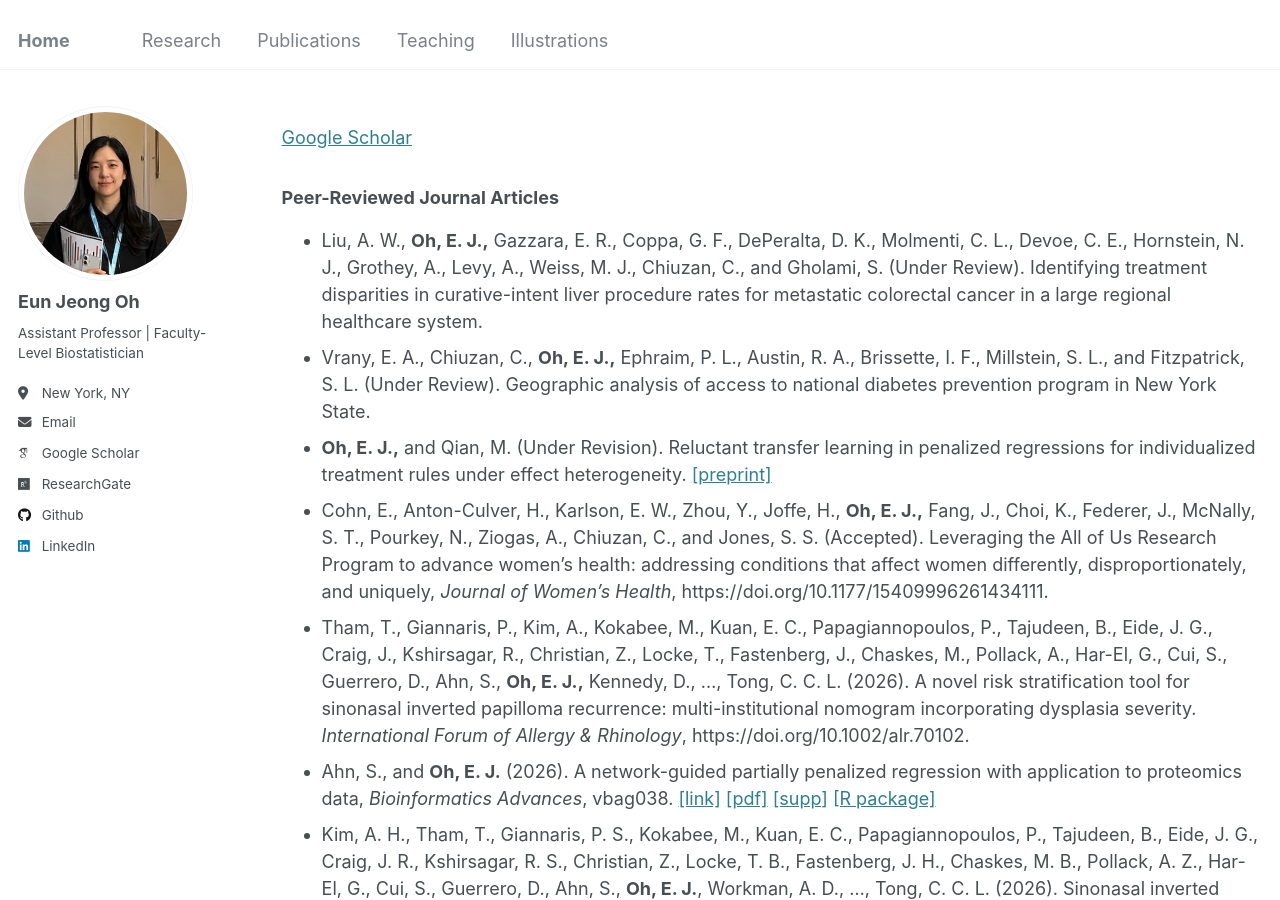
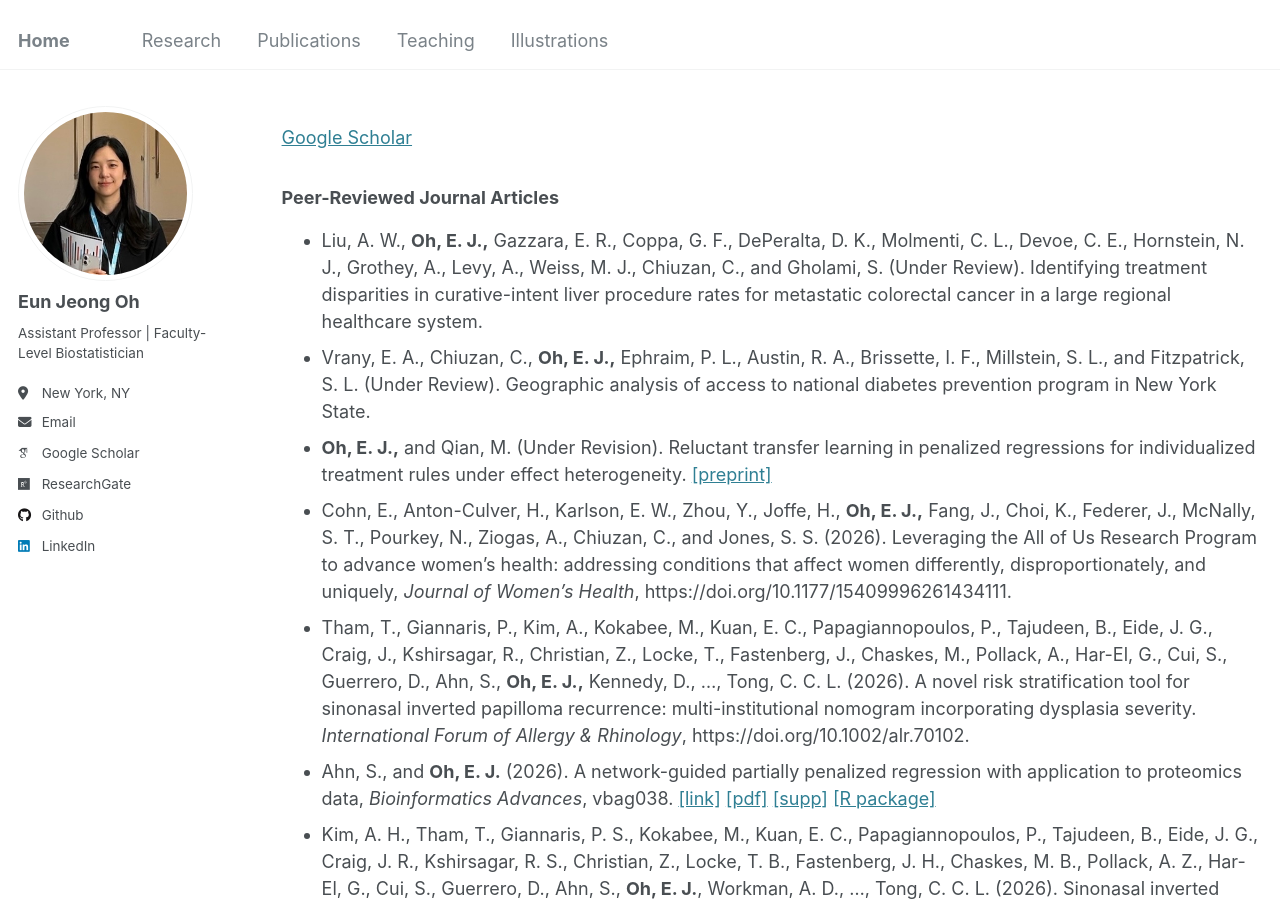
Before and after one commit to oheunj/oheunj.github.io, a Jekyll site: the page built from _pages/publications.md, in a window 1280 px wide and 900 px high. Built offline with Jekyll 4.4.1, drawn with Linux system fonts in a browser that asks for light colours; some web fonts are replaced.

Commit message:
Update publications.md

```diff
--- a/_pages/publications.md
+++ b/_pages/publications.md
@@ -16,7 +16,7 @@
 * Liu, A. W., __Oh, E. J.,__ Gazzara, E. R., Coppa, G. F., DePeralta, D. K., Molmenti, C. L., Devoe, C. E., Hornstein, N. J., Grothey, A., Levy, A., Weiss, M. J., Chiuzan, C., and Gholami, S. (Under Review). Identifying treatment disparities in curative-intent liver procedure rates for metastatic colorectal cancer in a large regional healthcare system.
 * Vrany, E. A., Chiuzan, C., __Oh, E. J.,__ Ephraim, P. L., Austin, R. A., Brissette, I. F., Millstein, S. L., and Fitzpatrick, S. L. (Under Review). Geographic analysis of access to national diabetes prevention program in New York State.
 * __Oh, E. J.,__ and Qian, M. (Under Revision). Reluctant transfer learning in penalized regressions for individualized treatment rules under effect heterogeneity. [[preprint]](https://arxiv.org/pdf/2511.08559)
-* Cohn, E., Anton-Culver, H., Karlson, E. W., Zhou, Y., Joffe, H., __Oh, E. J.,__ Fang, J., Choi, K., Federer, J., McNally, S. T., Pourkey, N., Ziogas, A., Chiuzan, C., and Jones, S. S. (Accepted). Leveraging the All of Us Research Program to advance women’s health: addressing conditions that affect women differently, disproportionately, and uniquely, _Journal of Women's Health_, https://doi.org/10.1177/15409996261434111.
+* Cohn, E., Anton-Culver, H., Karlson, E. W., Zhou, Y., Joffe, H., __Oh, E. J.,__ Fang, J., Choi, K., Federer, J., McNally, S. T., Pourkey, N., Ziogas, A., Chiuzan, C., and Jones, S. S. (2026). Leveraging the All of Us Research Program to advance women’s health: addressing conditions that affect women differently, disproportionately, and uniquely, _Journal of Women's Health_, https://doi.org/10.1177/15409996261434111.
 * Tham, T., Giannaris, P., Kim, A., Kokabee, M., Kuan, E. C., Papagiannopoulos, P., Tajudeen, B., Eide, J. G., Craig, J., Kshirsagar, R., Christian, Z., Locke, T., Fastenberg, J., Chaskes, M., Pollack, A., Har-El, G., Cui, S., Guerrero, D., Ahn, S., __Oh, E. J.,__ Kennedy, D., ..., Tong, C. C. L. (2026). A novel risk stratification tool for sinonasal inverted papilloma recurrence: multi-institutional nomogram incorporating dysplasia severity. _International Forum of Allergy & Rhinology_, https://doi.org/10.1002/alr.70102.
 * Ahn, S., and __Oh, E. J.__ (2026). A network-guided partially penalized regression with application to proteomics data, _Bioinformatics Advances_,  vbag038. [[link]](https://academic.oup.com/bioinformaticsadvances/article/6/1/vbag038/8456552) [[pdf]](https://oheunj.github.io/files/vbag038.pdf) [[supp]](https://oheunj.github.io/files/vbag038_supplementary_data.pdf) [[R package]](https://cran.r-project.org/web/packages/NetGreg/index.html)
 * Kim, A. H., Tham, T., Giannaris, P. S., Kokabee, M., Kuan, E. C., Papagiannopoulos, P., Tajudeen, B., Eide, J. G., Craig, J. R., Kshirsagar, R. S., Christian, Z., Locke, T. B., Fastenberg, J. H., Chaskes, M. B., Pollack, A. Z., Har-El, G., Cui, S., Guerrero, D., Ahn, S., __Oh, E. J.__, Workman, A. D., ..., Tong, C. C. L. (2026). Sinonasal inverted papilloma and clinical significance of dysplasia: a multi-institutional study. _The Laryngoscope_, 136(4), 1656-1664.
```
